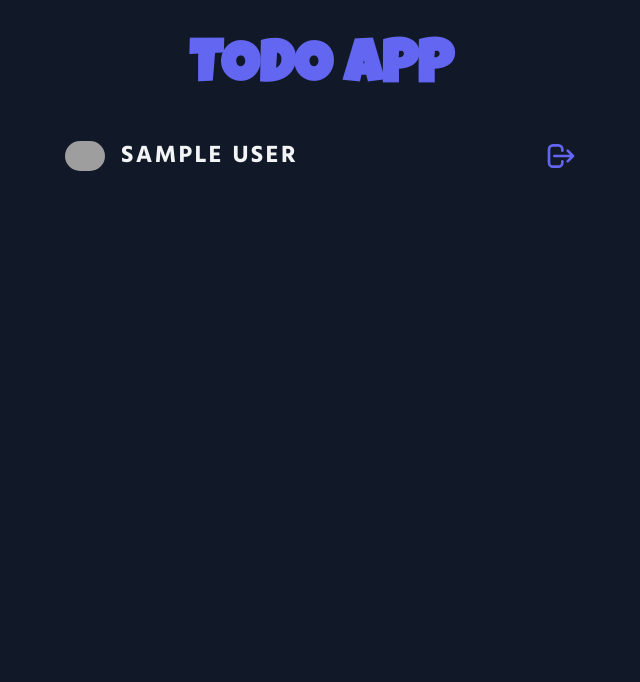
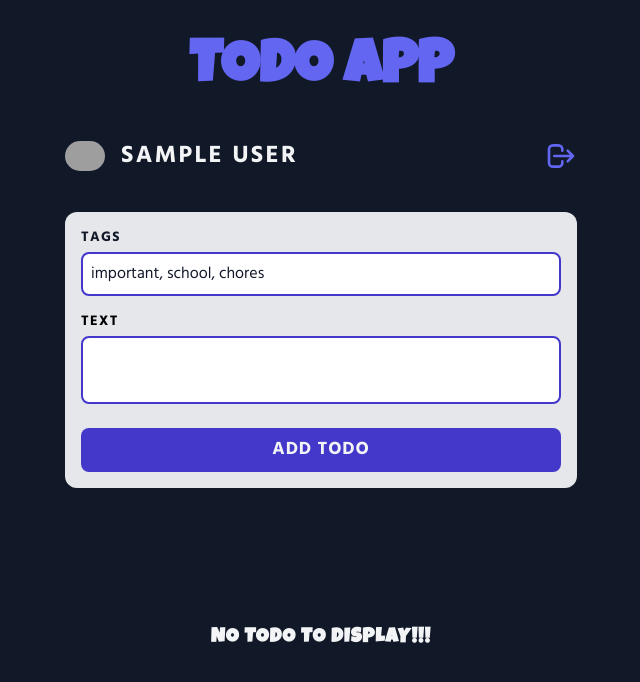
Before and after one commit to prettyirrelevant/todo, a Flask app: page / in a window 1280 px wide. Shown: the top 682 px of the page, without its empty margins (319-959 px from the left). Run offline with Flask 2, Linux system fonts and the light colour scheme; the visitor is signed in with stand-in values (Sample User, id 1); data comes from the database, SQL or seed files in the repository; data that the repository does not hold is empty; some libraries are stand-ins or nearby versions; grey boxes are pictures that could not be loaded.

Commit message:
added new todo form

```diff
--- a/todo/templates/index.html
+++ b/todo/templates/index.html
@@ -17,6 +17,28 @@
                 </a>
             </div>
         </div>
+
+        <form class="mt-10 bg-gray-200 p-4 rounded-xl" action="{{ url_for('add_todo') }}" method="post">
+            {{ form.csrf_token }}
+            <div class="text-gray-900">
+                <p class="tracking-widest uppercase font-bold font-medium mb-1 text-sm">{{ form.tags.label }}</p>
+                {{ form.tags(class_="w-full rounded-lg p-2 text-gray-900 placeholder-gray-900 border-2 border-indigo-700", placeholder="important, school, chores") }}
+            </div>
+            <div class="mt-4">
+                <p class="tracking-widest uppercase font-bold font-medium mb-1 text-sm">{{ form.text.label }}</p>
+                {{ form.text(class_="overflow-none resize-none w-full rounded-lg text-gray-900 px-2 border-2 border-indigo-700 py-2") }}
+            </div>
+            <button class="w-full mt-4 px-4 py-2 uppercase tracking-wider font-bold text-lg rounded-lg bg-indigo-700 text-gray-100">
+                add todo
+            </button>
+        </form>
+
+        <div class="mt-10 text-gray-100">
+            {% if current_user.todos.all()|length < 1 %}
+                <p class="uppercase font-extrabold text-center text-xl pt-24 tracking-wider lucky-font">no todo to display!!!</p>
+            {% else %}
+            {% endif %}
+        </div>
     {% else %}
         <div class="mt-52 text-gray-100 text-center">
             <p class="lucky-font mb-8 text-2xl text-gray-500 tracking-wider">Keep track and stay organised!</p>
@@ -24,4 +46,14 @@
                href="{{ url_for('login') }}" type="button">Sign up / Login</a>
         </div>
     {% endif %}
+
+    <script type="text/javascript">
+      textarea = document.querySelector("#text");
+      textarea.addEventListener('input', autoResize, false);
+
+      function autoResize() {
+        this.style.height = 'auto';
+        this.style.height = this.scrollHeight + 'px';
+      }
+    </script>
 {% endblock %}
```
